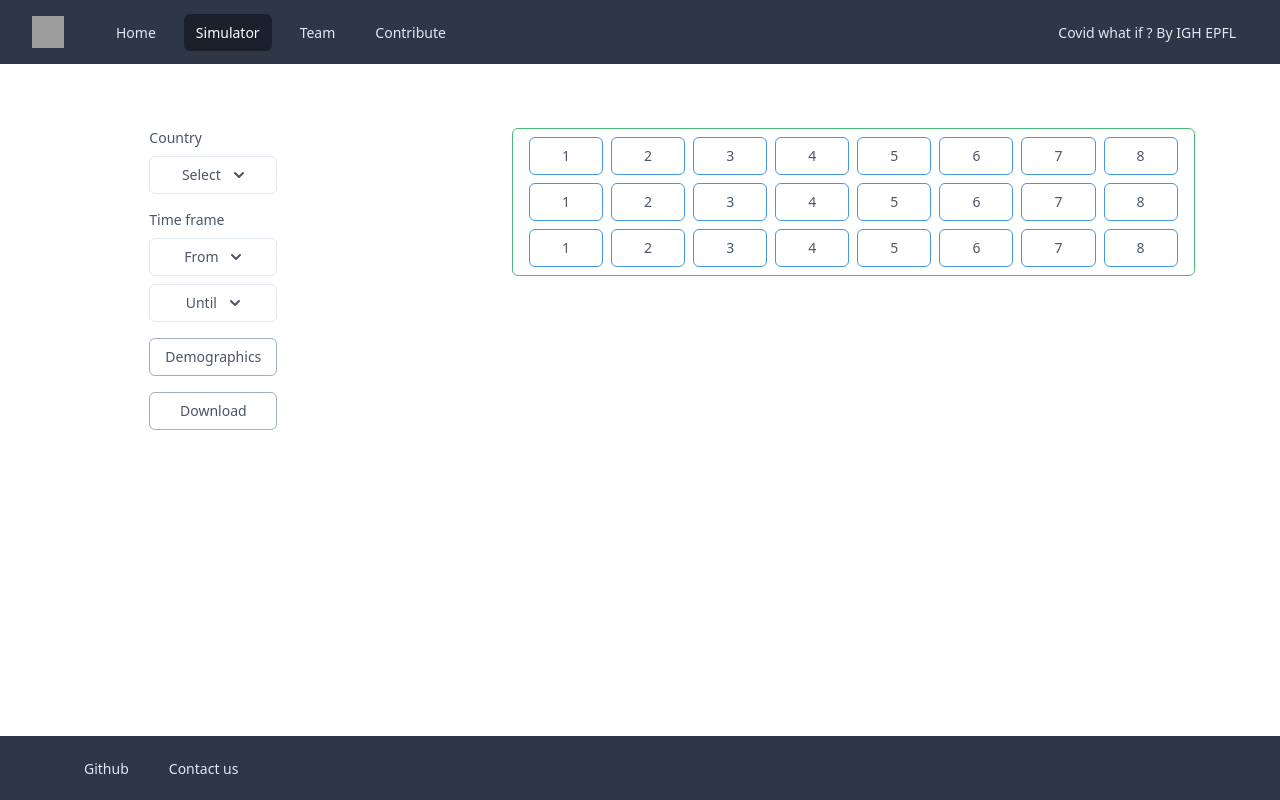
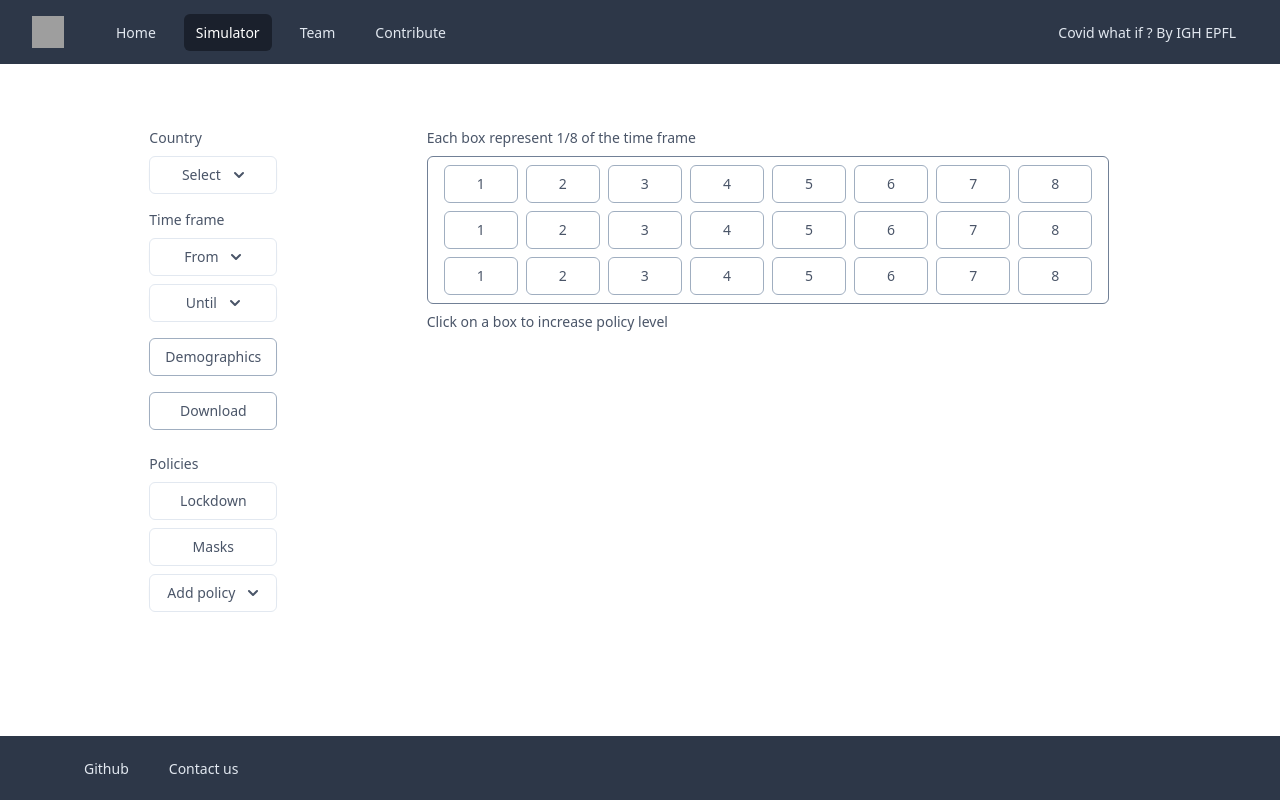
Before and after one commit to andreakiro/covid-what-if, a React (Create React App) app in the folder frontend/: page / in a window 1280 px wide. Built offline with nearby package versions, Linux system fonts and the light colour scheme; grey boxes are pictures that could not be loaded.

Commit message:
Update some stuff

```diff
--- a/frontend/src/components/main/Box.js
+++ b/frontend/src/components/main/Box.js
@@ -1,11 +1,35 @@
-import React from "react";
+import React, { useState } from "react";
+
+function Label({ text }) {
+  return (
+    <label
+      id="listbox-label"
+      class="block text-sm leading-5 font-medium text-gray-700"
+    >
+      {text}
+    </label>
+  );
+}
 
 export default function Box({ boxes, height }) {
-  let row = Array.from({ length: boxes }, (_, i) => i + 1);
-  let width = Array.from({ length: height }, (_, i) => i + 1);
+  let [row, setRow] = useState(Array.from({ length: boxes }, (_, i) => i + 1));
+  let [width, setWidth] = useState(
+    Array.from({ length: height }, (_, i) => i + 1)
+  );
+  let [level, setLevel] = useState(0);
+
+  let cycle = () => {
+    console.log(level);
+    if (level == 3) {
+      setLevel(0);
+    } else {
+      setLevel((level += 1));
+    }
+  };
   return (
-    <div class="flex justify-center space-y-4">
-      <span class="inline-flex justify-center w-4/5 rounded-md border border-green-500 px-4 py-2 bg-white text-sm leading-5 font-medium text-gray-700 hover:text-gray-500 focus:outline-none focus:border-blue-300 focus:shadow-outline-blue active:bg-gray-50 active:text-gray-800 transition ease-in-out duration-150">
+    <div class="flex flex-col justify-center space-y-2">
+      <Label text="Each box represent 1/8 of the time frame" />
+      <span class="inline-flex justify-center w-4/5 rounded-md border border-gray-600 px-4 py-2 bg-white text-sm leading-5 font-medium text-gray-700 hover:text-gray-500 focus:outline-none focus:border-blue-300 focus:shadow-outline-blue active:bg-gray-50 active:text-gray-800 transition ease-in-out duration-150">
         <div className="flex flex-col space-y-2 w-full">
           {width.map(() => {
             return (
@@ -13,10 +37,26 @@ export default function Box({ boxes, height }) {
                 {row.map((i) => {
                   return (
                     <button
-                      onClick={null}
-                      class="inline-flex justify-center w-full rounded-md border border-blue-500 px-4 py-2 bg-white text-sm leading-5 font-medium text-gray-700 hover:text-gray-500 focus:outline-none focus:border-blue-300 focus:shadow-outline-blue active:bg-gray-50 active:text-gray-800 transition ease-in-out duration-150"
+                      onClick={() => cycle()}
+                      class={`inline-flex justify-center bg-${
+                        level == 0
+                          ? "white"
+                          : level == 1
+                          ? "yellow-500"
+                          : level == 2
+                          ? "orange-500"
+                          : "red-600"
+                      } px-4 py-2 text-sm leading-5 font-medium text-${
+                        level == 0 ? "gray-700" : "white"
+                      } w-full rounded-md border border-${
+                        level == 0 ? "gray-500" : ""
+                      } px-4 py-2 text-sm leading-5 font-medium hover:text-gray-500 focus:outline-none focus:border-blue-300 focus:shadow-outline-blue active:bg-gray-50 active:text-gray-800 transition ease-in-out duration-150`}
                     >
-                      <p>{i}</p>
+                      <p
+                        className={`text-${level == 0 ? "grey-700" : "white"}`}
+                      >
+                        {i}
+                      </p>
                     </button>
                   );
                 })}
@@ -25,6 +65,7 @@ export default function Box({ boxes, height }) {
           })}
         </div>
       </span>
+      <Label text="Click on a box to increase policy level" />
     </div>
   );
 }
--- a/frontend/src/components/main/Policies.js
+++ b/frontend/src/components/main/Policies.js
@@ -0,0 +1,56 @@
+import React, { useState } from "react";
+import Dropdown from "../subs/Dropdown";
+
+function Label({ text }) {
+  return (
+    <label
+      id="listbox-label"
+      class="block text-sm leading-5 font-medium text-gray-700"
+    >
+      {text}
+    </label>
+  );
+}
+
+function LabelBox({ text }) {
+  return (
+    <div class="inline-flex justify-center w-full rounded-md border border-gray-300 px-4 py-2 bg-white text-sm leading-5 font-medium text-gray-700">
+      <Label text={text} />
+    </div>
+  );
+}
+
+function InputDropdown({ text, items, lock, setLock }) {
+  return (
+    <Dropdown
+      textselector={text}
+      items={items}
+      open={lock === text}
+      onOpen={() => setLock(text)}
+      onClose={(c) => {
+        setLock(null);
+      }}
+    />
+  );
+}
+
+export default function Policies(props) {
+  let [lock, setLock] = useState(null);
+
+  return (
+    <div className="flex flex-col space-y-4 w-32">
+      <div className="flex flex-col space-y-2 w-32">
+        <Label text="Policies" />
+        <LabelBox text="Lockdown" />
+        <LabelBox text="Masks" />
+        <InputDropdown
+          text="Add policy"
+          items={["Lockdown", "Masks"]}
+          sortItems={true}
+          lock={lock}
+          setLock={setLock}
+        />
+      </div>
+    </div>
+  );
+}
--- a/frontend/src/pages/Simulator.js
+++ b/frontend/src/pages/Simulator.js
@@ -1,16 +1,24 @@
 import React from "react";
 import Box from "../components/main/Box";
 import Inputs from "../components/main/Inputs";
+import Graph from "../components/main/Graph";
+import Policies from "../components/main/Policies";
 
 export default function Simulator() {
   return (
     <>
       <div className="flex w-full mt-12">
         <div className="w-1/3 flex justify-center">
-          <Inputs />
+          <div class="flex-col space-y-6">
+            <Inputs />
+            <Policies />
+          </div>
         </div>
         <div className="w-2/3">
-          <Box boxes={8} height={3}/>
+          <div class="flex-col space-y-6">
+            {/* <Graph /> */}
+            <Box boxes={8} height={3} />
+          </div>
         </div>
       </div>
     </>
```
